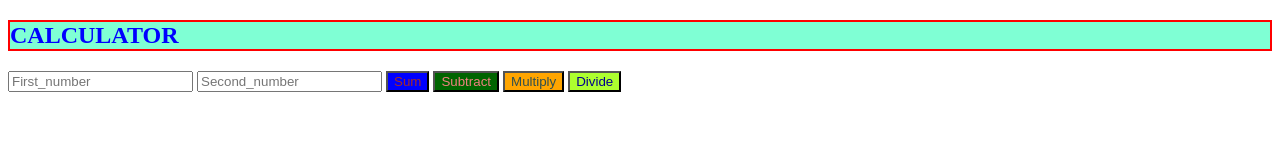
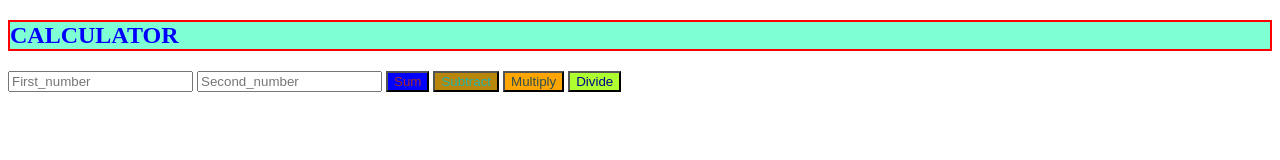
Before and after one commit to ashiq908/calculator, a plain HTML site: page index.html in a window 1280 px wide. Drawn offline with Linux system fonts and the light colour scheme.

Commit message:
page  modified

```diff
--- a/css/style.css
+++ b/css/style.css
@@ -8,8 +8,8 @@
     background-color: blue;
 }
 .b2{
-    color: lightcoral;
-    background-color: darkgreen;
+    color: lightseagreen;
+    background-color: darkgoldenrod;
 }
 .b3{    color: darkslategrey;
     background-color: orange;
```
